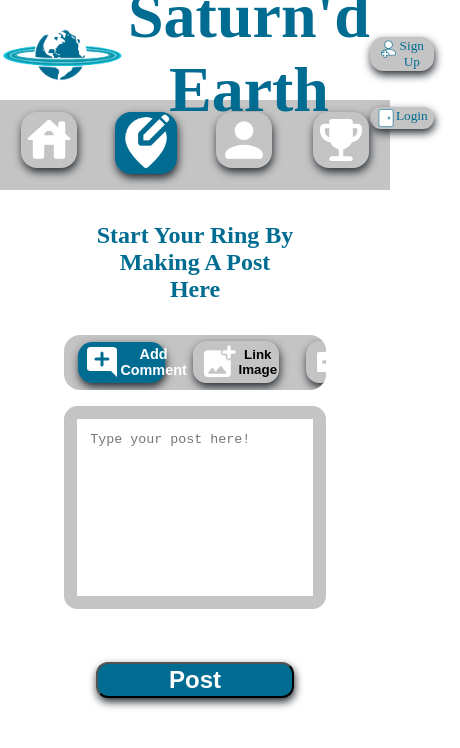
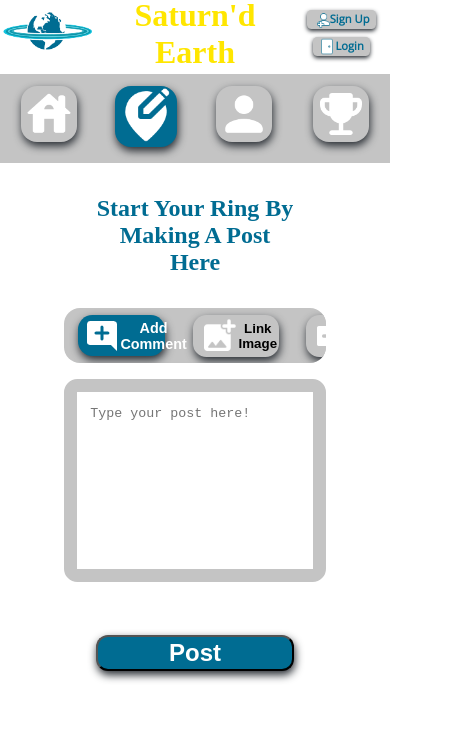
Before and after one commit to Saturnd-Earth/se-fe, a React (Create React App) app: page /make_post in a window 390 px wide. Shown: the top 748 px of the page, 460 px wide, since content can reach past the window. Built offline with nearby package versions, Linux system fonts and the light colour scheme; a web font is replaced by a local one.

Commit message:
Add the views for moblie header

```diff
--- a/src/Header/Header_Top_Button.js
+++ b/src/Header/Header_Top_Button.js
@@ -13,25 +13,29 @@ export default function Header_Top_Button() {
     return (
       <section className='header-top-buttons'>
       <NavLink to='/signup' className='header-top-buttons'>
-      <button className='logon'>
+      <button className='logon sign-up'>
           <img
             src={signup}
             alt='Sign up'
             label='sign up button'
             className='sign-up-button logon-icons'
           />
-          Sign Up
+          <div className='logon-button-text'>
+            Sign Up
+          </div>
         </button>
       </NavLink>
       <NavLink to='/login' className='header-top-buttons'>
-        <button className='logon'>
+        <button className='logon login'>
           <img
             src={login}
             alt='Log in'
             label='log in and out button'
             className='sign-in-button logon-icons'
           />
-          Login
+          <div className='logon-button-text'>
+            Login
+          </div>
         </button>
       </NavLink>
       </section>
@@ -39,14 +43,16 @@ export default function Header_Top_Button() {
   } else {
     return (
       <section className='header-top-buttons logout-section' onClick={() => setlogOn(false)}>
-        <button className='logon'>
+        <button className='logon logout'>
           <img
             src={logout}
             alt='Log out'
             label='log in and out button'
             className='sign-in-button logon-icons'
           />
-          Logout
+          <div className='logon-button-text'>
+            Logout
+          </div>
         </button>
       </section>
     )
--- a/src/Scss/Feed/Feed.scss
+++ b/src/Scss/Feed/Feed.scss
@@ -2,13 +2,14 @@
   display: grid;
   justify-content: center;
   align-content: center;
-  // margin-top: 3em;
 }
+
 .header-title {
     @extend %title-text;
     margin-top: 1em;
     margin-bottom: 0em;
 }
+
 .next-previous-section {
   display: inline-flex;
   margin-top: 3em;
@@ -21,7 +22,7 @@
     width: 9em;
     height: 3em;
     background-color:$application-blue;
-    border-radius: .75em;
+    border-radius: 1em;
     border: none;
     @extend %drop-shodow;
     color: white;
@@ -30,17 +31,19 @@
     place-content: center;
   }
 }
+
 #previous-button{
-  // margin-left: auto;
   margin-right: 8em;
 }
+
 #next-button{
-  // margin-right: auto;
   margin-left: 1em;
 }
+
 .next-button:active{
   @extend %active-button;
 }
+
 .previous-button:active{
   @extend %active-button;
 }
--- a/src/Scss/Header/Header.scss
+++ b/src/Scss/Header/Header.scss
@@ -2,6 +2,8 @@
     display: grid;
     grid-template-columns: .5fr 1fr .5fr ;
     grid-row-start: 1;
+}
+
 #se-logo {
     width: 8em;
     grid-column: 1;
@@ -11,6 +13,7 @@
     grid-row-start: 1;
     padding-top: 1em;
 }
+
 .header-text {
     font-family: 'Damion', cursive;
     grid-column: 2;
@@ -24,7 +27,7 @@
     grid-row-start: 1;
     justify-self: center;
 }
-}
+
 .header-bottom {
     display: grid;
     grid-template-columns: 1fr 1fr 1fr 1fr;
@@ -48,14 +51,12 @@
     //     background-color: darken($application-blue, 5%);
     //   }
 }
+
 .header-top-buttons {
-    // grid-row-start: 1;
     grid-template-rows: 1em 1em;
-    margin: 0;
-    // display: flex;
-    // margin-top: -1.2em;
-    // text-decoration: none;
+    text-decoration: none;
 }
+
 .logon {
     @extend %button-nav;
     margin-right: 2em;
@@ -68,9 +69,7 @@
     display: inline-flex;
     color: $application-blue;
     grid-row: 1;
-    // :hover {
-    //     background-color: darken($application-blue, 5%);
-    //   }
+    font-weight: bold;
 }
 
 .logon:active {
--- a/src/Scss/Header/Header_Media.scss
+++ b/src/Scss/Header/Header_Media.scss
@@ -1 +1,106 @@
-@media screen and (max-width: 760px) {}
+@media screen and (min-width: 780px) and (max-width: 815px) {
+
+  .header-text {
+      font-size: 3.8em;
+      color:black;
+  }
+
+}
+
+@media screen  and (max-width: 780px) {
+
+  .header-text {
+      font-size: 3.5em;
+      color:red;
+  }
+
+  .logon {
+    margin-right: 1.5em;
+    margin-top: 1em;
+    box-shadow: 0px 2px 4px 0px $drop-showdow;
+  }
+
+  .header-top-buttons {
+    display: grid;
+  }
+
+  .sign-up{
+    margin-top: 2em;
+  }
+
+  .login {
+    margin-top: 4em;
+  }
+
+  .logout {
+    margin-top: 3em;
+  }
+}
+
+@media screen and (min-width: 561px) and (max-width: 680px){
+  .header-text {
+    font-size: 3em;
+    color:blue;
+  }
+}
+
+@media screen and (min-width: 485px) and (max-width: 561px){
+  .header-text {
+    font-size: 2.6em;
+    color:green;
+  }
+
+  #se-logo {
+    width: 7em;
+  }
+
+  .header-bottom{
+    margin-top: -1em;
+  }
+}
+
+@media screen and (min-width: 435px) and (max-width: 485px){
+  .header-text {
+    font-size: 2.3em;
+    color:rgb(255, 51, 194);
+  }
+
+  #se-logo {
+    width: 7em;
+  }
+
+  .header-bottom{
+    margin-top: -1em;
+  }
+
+  .logon{
+    margin-right: 0;
+  }
+}
+
+@media screen and (max-width: 435px){
+  .header-text {
+    font-size: 2em;
+    color:rgb(255, 230, 0);
+  }
+
+  .logon{
+    margin-right: 0;
+    justify-content: center;
+    border-radius: 0.4em;
+    font-family: 'Open Sans';
+    font-size: 0.7em;
+  }
+
+  #se-logo {
+    width: 6em;
+  }
+
+  .header-bottom{
+    margin-top: -0.5em;
+  }
+
+  // .logon-button-text{
+  //   display:none;
+  // }
+}
--- a/src/Scss/Post/Post.scss
+++ b/src/Scss/Post/Post.scss
@@ -13,8 +13,9 @@
     background-color: $application-gray;
     @extend %drop-shodow;
     p {
-        margin: 0;
-        padding: 0;
+        margin-top: 0;
+        padding-top: 0;
+        margin-right: 0.5em;
     }
     .post-left {
         display: grid;
@@ -45,7 +46,7 @@
         max-height: 100%;
         overflow-y: scroll;
         .post-right-top {
-            margin-top: .5em;
+            margin-top: 0.5em;
             max-height: 1vh;
             max-height: 100%;
             .post-right-top-h {
--- a/src/Scss/Post/Post_Media.scss
+++ b/src/Scss/Post/Post_Media.scss
@@ -1,3 +1,73 @@
-@media screen and (max-width: 760px) {
+@media screen and (max-width: 815px) {
+
+
+  .post {
+    font-family: 'Roboto', sans-serif;
+    margin-top: 1em;
+    margin-right: auto;
+    margin-left: auto;
+    margin-bottom: 1em;
+    display: grid;
+    grid-template-columns: .25fr 1fr;
+    height: 7em;
+    margin-left: 10%;
+    margin-right: 10%;
+    border-radius: 1em;
+    background-color: red;
+    @extend %drop-shodow;
+    p {
+        margin-top: 0;
+        padding-top: 0;
+        margin-right: 0.5em;
+    }
+    .post-left {
+        display: grid;
+        grid-template-rows: .5fr .5fr;
+        .post-left-top {
+            display: flex;
+            justify-content: center;
+            #user-icon {
+              @extend %profile-picture;
+              margin-top: 0.5em;
+            }
+        }
+        .post-left-bottom {
+            display: flex;
+            justify-content: center;
+            #like-button {
+                width: 40px;
+                margin-top: 0.5em;
+                align-self: center;
+                cursor: pointer;
+            }
+        }
+    }
+
+    .post-right {
+        display: grid;
+        grid-template-rows: .1fr .7fr;
+        max-height: 100%;
+        overflow-y: scroll;
+        .post-right-top {
+            margin-top: 0.5em;
+            max-height: 1vh;
+            max-height: 100%;
+            .post-right-top-h {
+                float: left;
+            }
+            h5, h6 {
+                margin: 0;
+            }
+        }
+        .post-right-bottom {
+            padding-top: 1vh;
+            display: flex;
+            .post-right-bottom-p {
+                float: left;
+                text-align: left;
+            }
+        }
+    }
+}
 
 }
```
Lines whose indentation alone changed are shown as unchanged.
